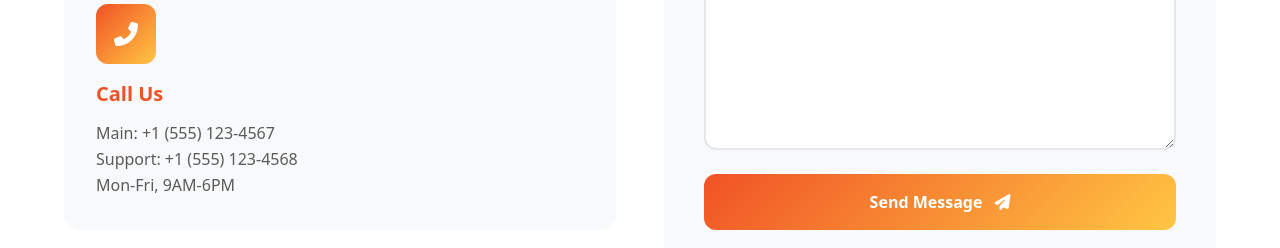
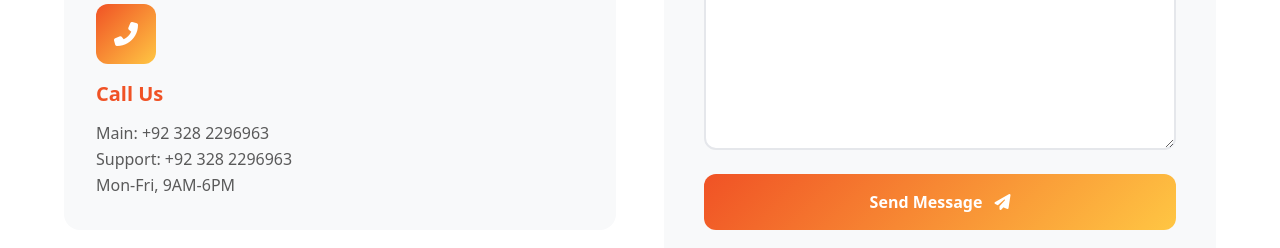
Before and after one commit to Anik-Zod/Wholcure, a Next.js app: page / in a window 1280 px wide. Shown: the part 7240-7488 px from the top of the page. Built offline with nearby package versions, Linux system fonts and the light colour scheme.

Commit message:
feat: add new Footer and Contact components to the application.

```diff
--- a/app/components/Contact.tsx
+++ b/app/components/Contact.tsx
@@ -39,7 +39,7 @@ export default function Contact() {
                                 <i className="fas fa-phone-alt"></i>
                             </div>
                             <h4 className="text-xl font-bold mb-3 text-primary">Call Us</h4>
-                            <p className="text-text-secondary leading-relaxed">Main: +1 (555) 123-4567<br />Support: +1 (555) 123-4568<br />Mon-Fri, 9AM-6PM</p>
+                            <p className="text-text-secondary leading-relaxed">Main:  +92 328 2296963<br />Support:  +92 328 2296963<br />Mon-Fri, 9AM-6PM</p>
                         </div>
                         <div className="p-8 bg-bg-light rounded-2xl transition-all duration-300 hover:bg-white hover:shadow-custom-md hover:-translate-y-1">
                             <div className="w-[60px] h-[60px] flex items-center justify-center bg-gradient-primary rounded-xl text-white text-2xl mb-4">
@@ -54,7 +54,7 @@ export default function Contact() {
                             </div>
                             <h4 className="text-xl font-bold mb-3 text-primary">Follow Us</h4>
                             <div className="flex gap-4 mt-2">
-                                {['linkedin', 'twitter', 'facebook', 'instagram'].map((social, i) => (
+                                {['linkedin', 'tiktok', 'facebook', 'instagram'].map((social, i) => (
                                     <a key={i} href="#" aria-label={social} className="w-[40px] h-[40px] flex items-center justify-center bg-primary text-white rounded-lg transition-all duration-300 hover:bg-secondary hover:-translate-y-1">
                                         <i className={`fab fa-${social}`}></i>
                                     </a>
--- a/app/components/Footer.tsx
+++ b/app/components/Footer.tsx
@@ -60,7 +60,7 @@ export default function Footer() {
                                 <i className="fas fa-map-marker-alt text-secondary mt-1"></i> 123 Business Blvd, Innovation City
                             </li>
                             <li className="flex items-start gap-3 text-white/70 leading-relaxed">
-                                <i className="fas fa-phone-alt text-secondary mt-1"></i> +1 (555) 123-4567
+                                <i className="fas fa-phone-alt text-secondary mt-1"></i>  +92 328 2296963
                             </li>
                             <li className="flex items-start gap-3 text-white/70 leading-relaxed">
                                 <i className="fas fa-envelope text-secondary mt-1"></i> info@wholcure.com
```
